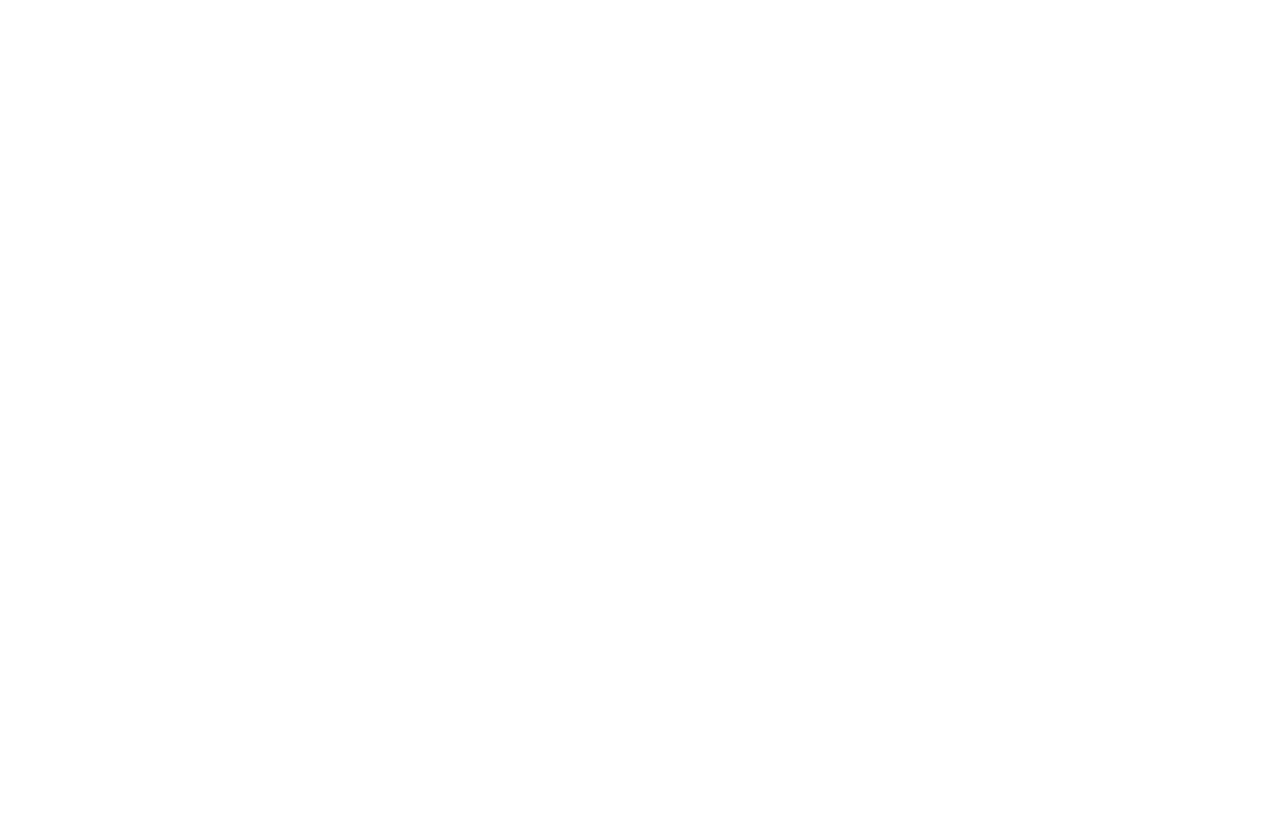
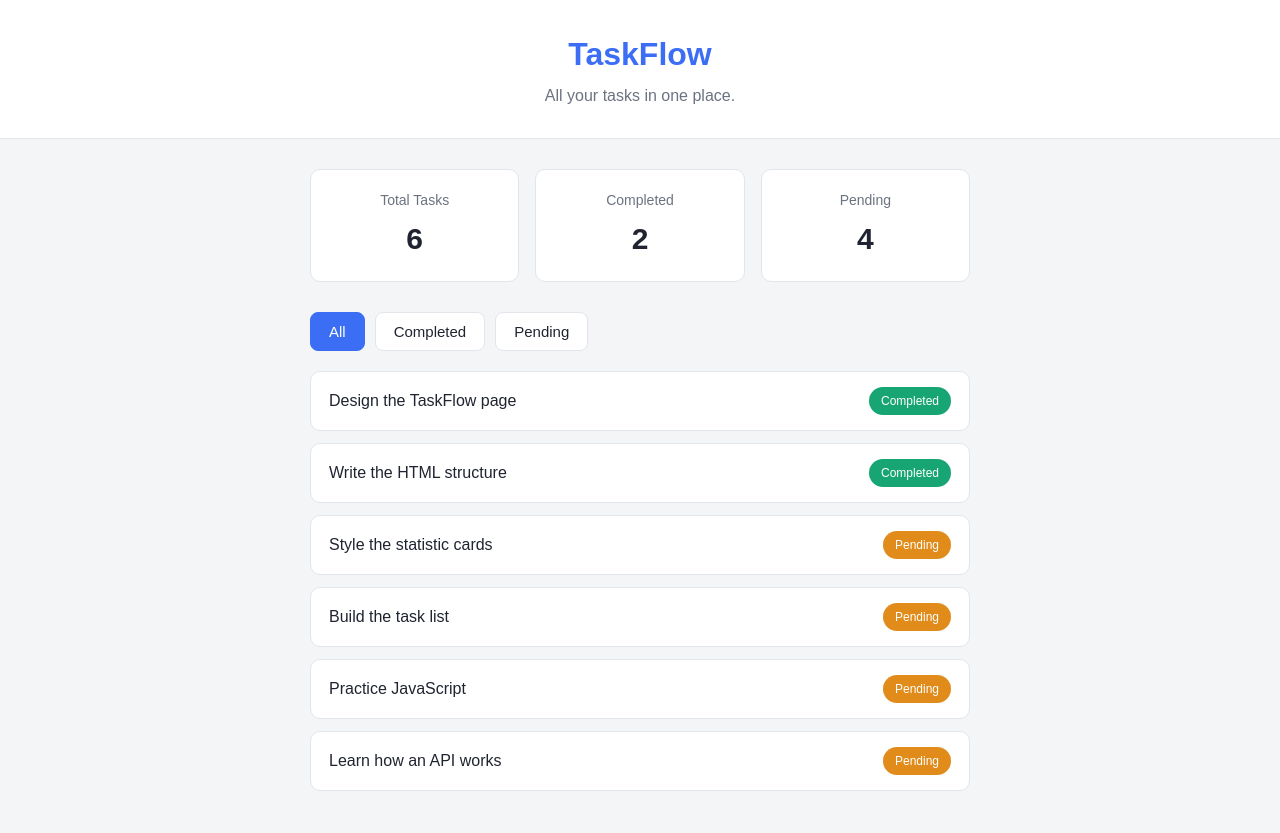
Before and after one commit to nawar-hisso/b4f-cohort8-salamiyah-powerup-2026, a plain HTML site: page index.html in a window 1280 px wide. Before the commit the page ends 800 px from the top, so only its background shows below. Drawn offline with Linux system fonts and the light colour scheme.

Commit message:
Session 1 End

```diff
--- a/css/style.css
+++ b/css/style.css
@@ -1,2 +1,161 @@
-/* TaskFlow styles.
-   We will write our CSS here during this session. */
+/* ---------- Basic setup ---------- */
+
+/* Remove the spacing the browser adds by default,
+   and make width include padding and border. */
+* {
+  margin: 0;
+  padding: 0;
+  box-sizing: border-box;
+}
+
+body {
+  font-family: Arial, Helvetica, sans-serif;
+  background-color: #f4f5f7;
+  color: #1f2430;
+  line-height: 1.5;
+}
+
+/* ---------- Header ---------- */
+
+.header {
+  background-color: #ffffff;
+  border-bottom: 1px solid #e2e5ea;
+  padding: 30px 20px;
+  text-align: center;
+}
+
+.header h1 {
+  color: #3b6ef5;
+  font-size: 32px;
+}
+
+.header p {
+  color: #6b7280;
+  margin-top: 6px;
+}
+
+/* ---------- Page container ---------- */
+
+/* max-width keeps the page readable on big screens.
+   margin: 0 auto puts the container in the middle. */
+.container {
+  max-width: 700px;
+  margin: 0 auto;
+  padding: 30px 20px;
+}
+
+/* ---------- Statistic cards ---------- */
+
+/* display: flex puts the cards next to each other in a row. */
+.stats {
+  display: flex;
+  gap: 16px;
+}
+
+/* flex: 1 means every card takes an equal share of the row. */
+.stat-card {
+  flex: 1;
+  background-color: #ffffff;
+  border: 1px solid #e2e5ea;
+  border-radius: 10px;
+  padding: 20px;
+  text-align: center;
+}
+
+.stat-label {
+  color: #6b7280;
+  font-size: 14px;
+}
+
+.stat-value {
+  font-size: 30px;
+  font-weight: bold;
+  margin-top: 5px;
+}
+
+/* ---------- Filter buttons ---------- */
+
+.filters {
+  display: flex;
+  gap: 10px;
+  margin-top: 30px;
+}
+
+.filter-button {
+  background-color: #ffffff;
+  border: 1px solid #e2e5ea;
+  border-radius: 8px;
+  color: #1f2430;
+  cursor: pointer;
+  font-size: 15px;
+  padding: 10px 18px;
+}
+
+/* Give the user feedback when the mouse is over a button. */
+.filter-button:hover {
+  border-color: #3b6ef5;
+}
+
+/* The button of the filter that is currently selected. */
+.filter-button.active {
+  background-color: #3b6ef5;
+  border-color: #3b6ef5;
+  color: #ffffff;
+}
+
+/* ---------- Task list ---------- */
+
+/* list-style: none removes the bullet points. */
+.task-list {
+  list-style: none;
+  margin-top: 20px;
+}
+
+/* justify-content: space-between pushes the title left
+   and the status right. */
+.task-item {
+  display: flex;
+  justify-content: space-between;
+  align-items: center;
+  gap: 15px;
+  background-color: #ffffff;
+  border: 1px solid #e2e5ea;
+  border-radius: 10px;
+  padding: 15px 18px;
+  margin-bottom: 12px;
+}
+
+.task-status {
+  border-radius: 20px;
+  color: #ffffff;
+  background-color: #6b7280;
+  font-size: 12px;
+  padding: 5px 12px;
+}
+
+/* Green for finished work, orange for work that is still open. */
+.task-status.completed {
+  background-color: #17a673;
+}
+
+.task-status.pending {
+  background-color: #e08b1a;
+}
+
+/* ---------- Small screens ---------- */
+
+/* On a narrow screen there is no room for three cards in one row,
+   so we turn the row into a column. */
+@media (max-width: 600px) {
+  .header h1 {
+    font-size: 26px;
+  }
+
+  .stats {
+    flex-direction: column;
+  }
+
+  .filters {
+    flex-wrap: wrap;
+  }
+}
--- a/index.html
+++ b/index.html
@@ -1,21 +1,81 @@
-<!DOCTYPE html>
+<!doctype html>
 <html lang="en">
-
-<head>
-    <meta charset="UTF-8">
-    <meta name="viewport" content="width=device-width, initial-scale=1.0">
+  <head>
+    <meta charset="UTF-8" />
+    <meta name="viewport" content="width=device-width, initial-scale=1.0" />
 
     <title>TaskFlow</title>
 
-    <link rel="stylesheet" href="css/style.css">
-</head>
+    <link rel="stylesheet" href="css/style.css" />
+  </head>
 
-<body>
+  <body>
+    <!-- The top bar of the application. -->
+    <header class="header">
+      <h1>TaskFlow</h1>
+      <p>All your tasks in one place.</p>
+    </header>
 
-    <!-- We will build the TaskFlow page here during this session. -->
+    <main class="container">
+      <!-- The cards that show our numbers. -->
+      <section class="stats">
+        <div class="stat-card">
+          <p class="stat-label">Total Tasks</p>
+          <p class="stat-value">6</p>
+        </div>
+
+        <div class="stat-card">
+          <p class="stat-label">Completed</p>
+          <p class="stat-value">2</p>
+        </div>
+
+        <div class="stat-card">
+          <p class="stat-label">Pending</p>
+          <p class="stat-value">4</p>
+        </div>
+      </section>
+
+      <!-- The buttons that will choose which tasks we see. -->
+      <section class="filters">
+        <button class="filter-button active">All</button>
+        <button class="filter-button">Completed</button>
+        <button class="filter-button">Pending</button>
+      </section>
+
+      <!-- The list of tasks. -->
+      <ul class="task-list">
+        <li class="task-item">
+          <span class="task-title">Design the TaskFlow page</span>
+          <span class="task-status completed">Completed</span>
+        </li>
+
+        <li class="task-item">
+          <span class="task-title">Write the HTML structure</span>
+          <span class="task-status completed">Completed</span>
+        </li>
+
+        <li class="task-item">
+          <span class="task-title">Style the statistic cards</span>
+          <span class="task-status pending">Pending</span>
+        </li>
+
+        <li class="task-item">
+          <span class="task-title">Build the task list</span>
+          <span class="task-status pending">Pending</span>
+        </li>
+
+        <li class="task-item">
+          <span class="task-title">Practice JavaScript</span>
+          <span class="task-status pending">Pending</span>
+        </li>
+
+        <li class="task-item">
+          <span class="task-title">Learn how an API works</span>
+          <span class="task-status pending">Pending</span>
+        </li>
+      </ul>
+    </main>
 
     <script src="js/app.js"></script>
-
-</body>
-
+  </body>
 </html>
```
